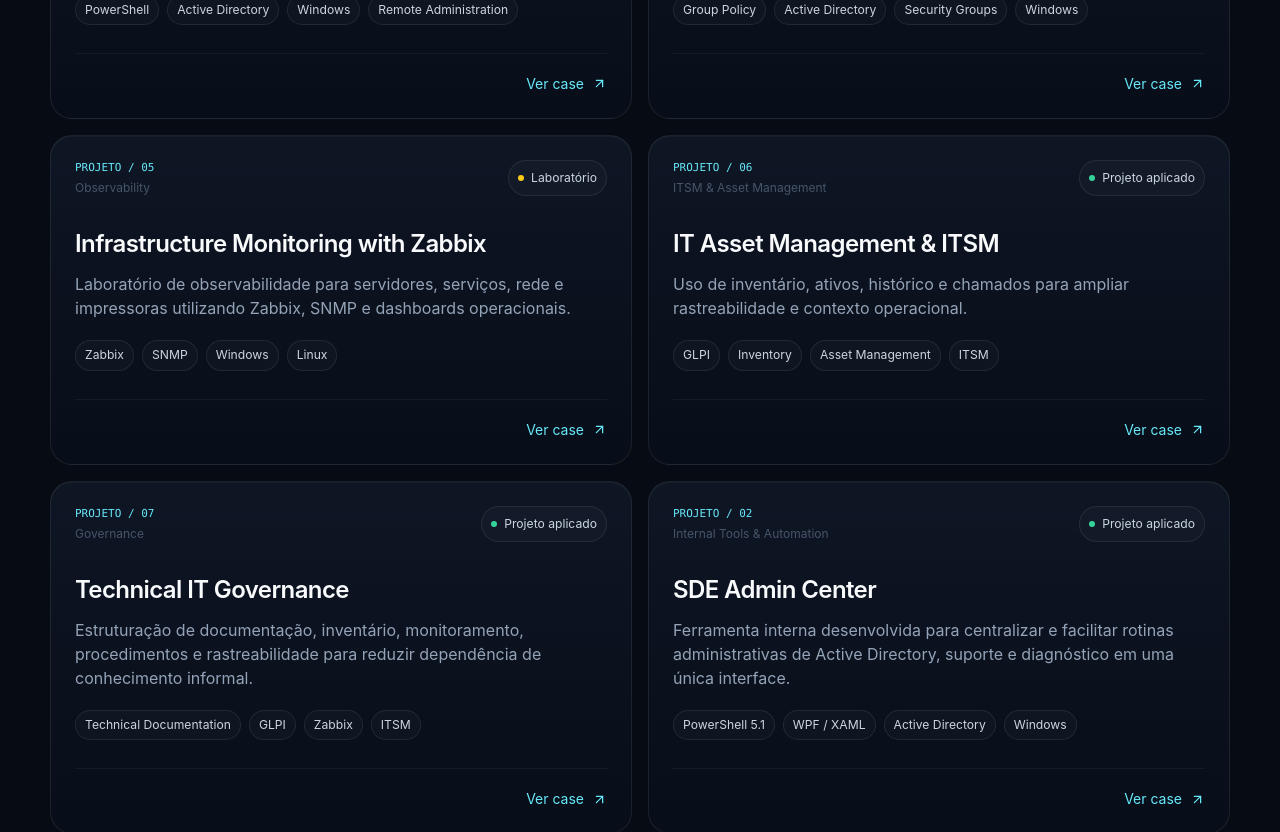
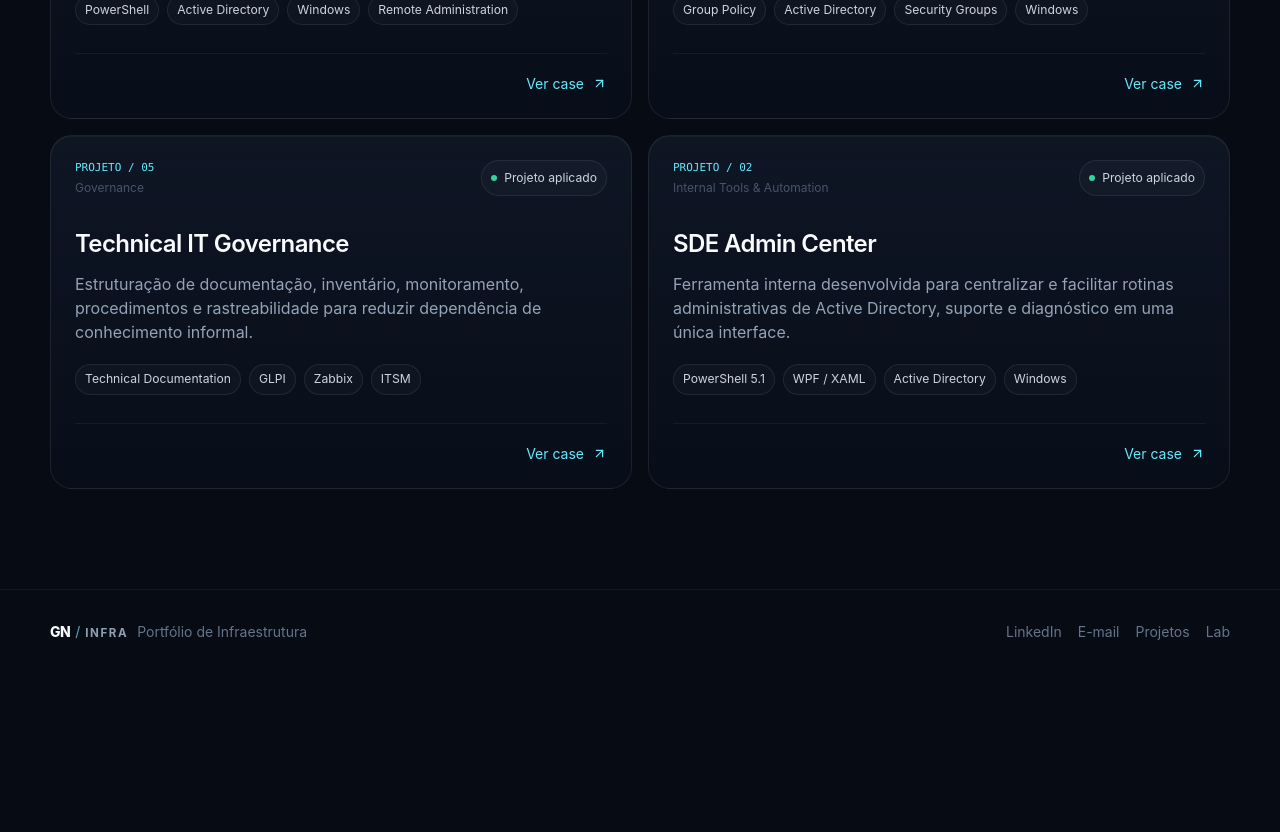
Before and after one commit to glnovais/gustavo-lima-novais-portfolio, a React (Vite) app in the folder gustavo-lima-novais-portfolio-humanizado/: page /projects in a window 1280 px wide. Shown: the part 1560-2392 px from the top of the page. After the commit the page ends 2235 px from the top, so only its background shows below. Built offline with nearby package versions, Linux system fonts and the light colour scheme.

Commit message:
Remove projetos 05 e 06 e reorganiza a sequência

```diff
--- a/gustavo-lima-novais-portfolio-humanizado/src/data/portfolioProjects.ts
+++ b/gustavo-lima-novais-portfolio-humanizado/src/data/portfolioProjects.ts
@@ -79,17 +79,19 @@ const adminCenter: Project = {
   nextSteps: [],
 };
 
+const removedProjects = new Set(['monitoring', 'itsm']);
+
 const indexes: Record<string, string> = {
   'active-directory': '01',
   'admin-center': '02',
   automation: '03',
   gpo: '04',
-  monitoring: '05',
-  itsm: '06',
-  governance: '07',
+  governance: '05',
 };
 
-export const projects: Project[] = baseProjects.map((project) => {
-  const source = project.slug === 'admin-center' ? adminCenter : project;
-  return { ...source, index: indexes[source.slug] ?? source.index };
-});
+export const projects: Project[] = baseProjects
+  .filter((project) => !removedProjects.has(project.slug))
+  .map((project) => {
+    const source = project.slug === 'admin-center' ? adminCenter : project;
+    return { ...source, index: indexes[source.slug] ?? source.index };
+  });
```
